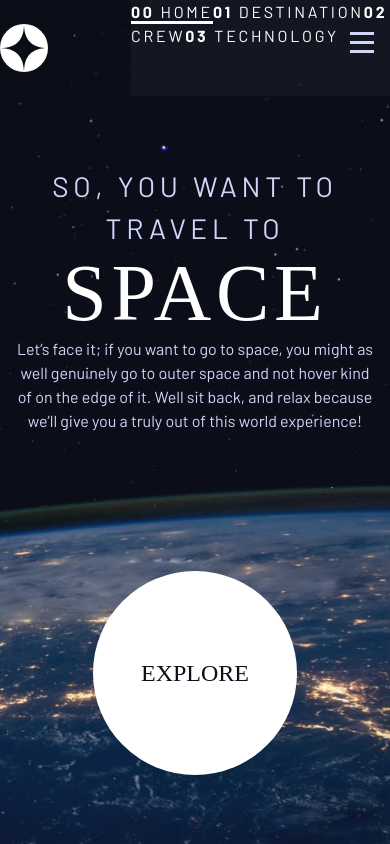
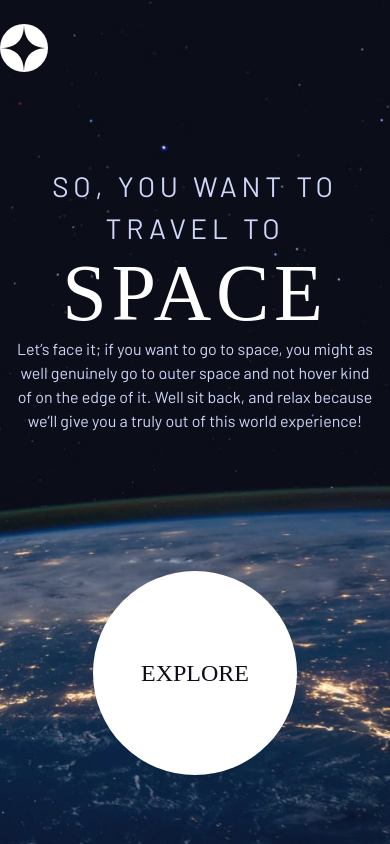
Before and after one commit to Chamara-Wijepala/space-tourism, a React (Create React App) app: page / in a window 390 px wide. Built offline with nearby package versions, Linux system fonts and the light colour scheme; a web font is replaced by a local one.

Commit message:
Add mobile navigation layout

```diff
--- a/src/components/styles/Header.styled.ts
+++ b/src/components/styles/Header.styled.ts
@@ -25,9 +25,19 @@ export const NavContainer = styled.div`
   /* Frosted glass effect */
   background-color: rgba(var(--clr-white) / 0.04);
   backdrop-filter: blur(1.5rem);
+
+  @media (max-width: 767px) {
+    position: fixed;
+    inset: 0 0 0 30%;
+    padding: min(20rem, 15vh) 2rem;
+    transform: translateX(100%);
+  }
 `;
 
 export const Nav = styled.nav`
+  display: flex;
+  gap: 2rem;
+
   a {
     outline: none;
     text-decoration: none;
@@ -37,6 +47,14 @@ export const Nav = styled.nav`
 
   a span {
     font-weight: bold;
+  }
+
+  @media (max-width: 767px) {
+    flex-direction: column;
+
+    a.active {
+      border: 0;
+    }
   }
 `;
 
```
